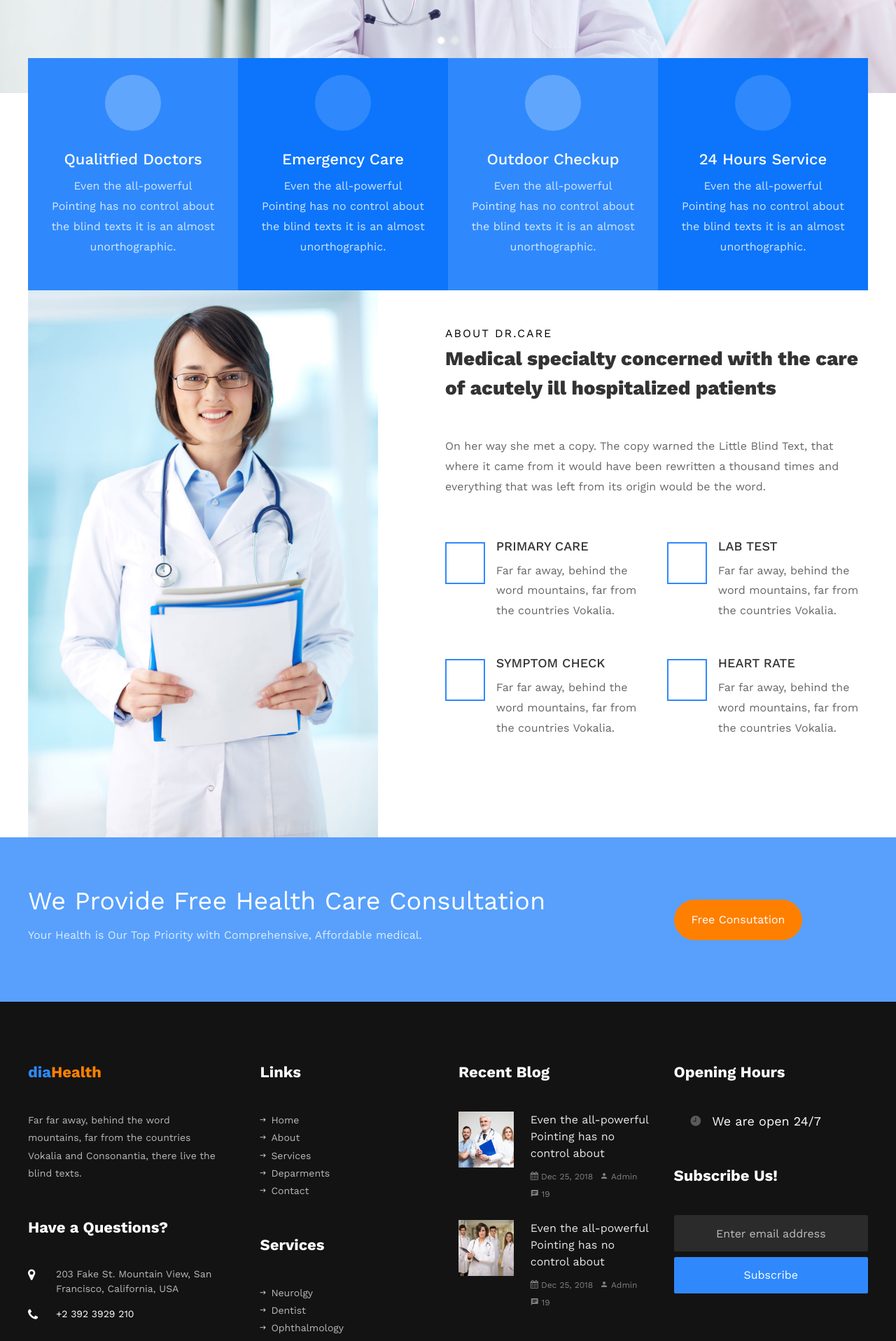
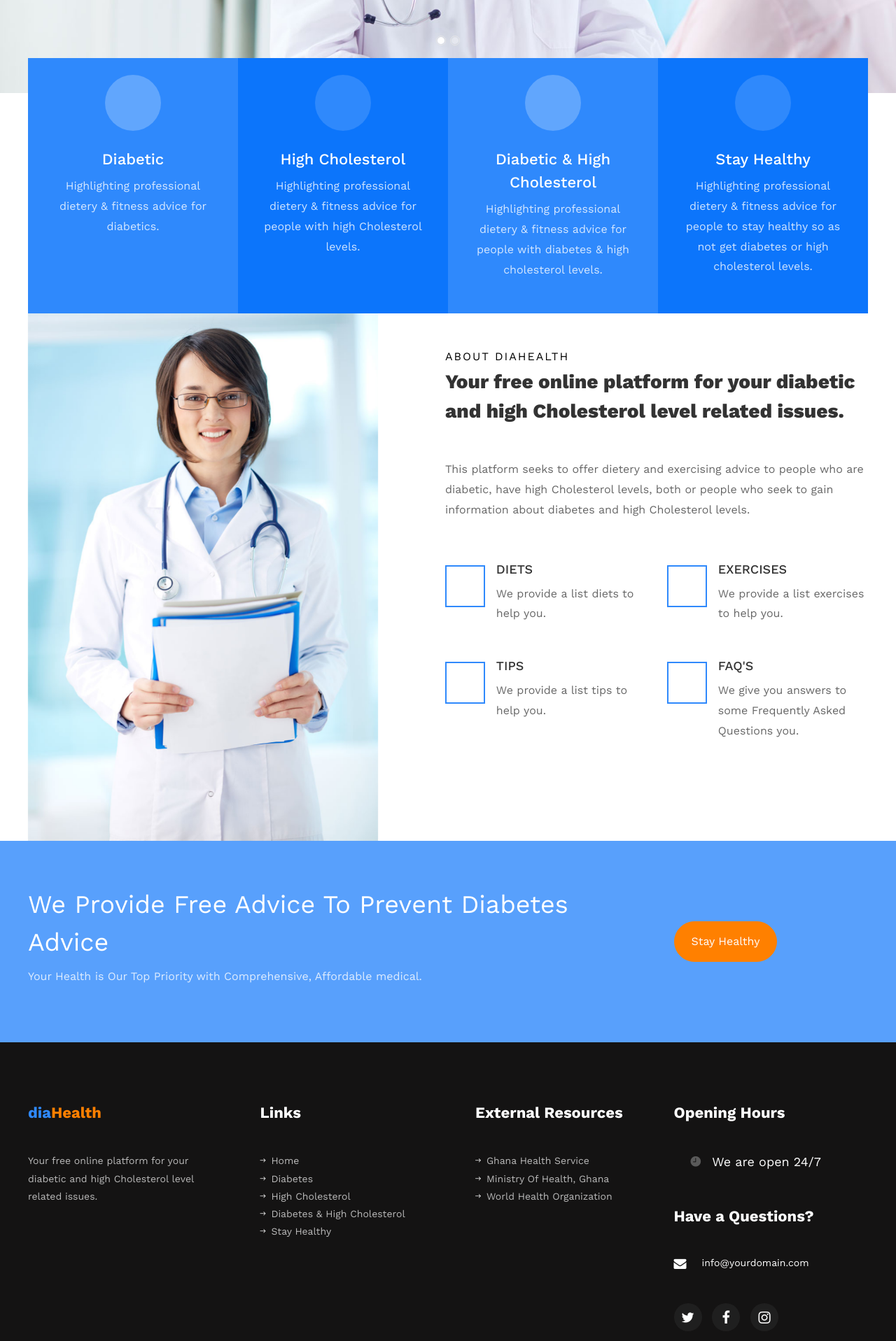
Before and after one commit to ikelvin-Studios/diaHealth, a PHP site: page / in a window 1280 px wide. Shown: the part 600-2517 px from the top of the page at 70% size. Run offline with PHP 8.4, Linux system fonts and the light colour scheme; some libraries are stand-ins or nearby versions; some web fonts are replaced.

Commit message:
Updated contents and links

```diff
--- a/index.php
+++ b/index.php
@@ -107,8 +107,8 @@ if (isset($_GET['page'])) {
 	        	<li class="nav-item  <?=$showHome?>"><a href="./" class="nav-link pl-0">Home</a></li>
 
 	        	<li class="nav-item <?=$showDiabetic?>"><a href="?page=Diabetic" class="nav-link">Diabetic</a></li>
-	        	<li class="nav-item <?=$showCholestrol?>"><a href="?page=High Cholestrol" class="nav-link">High Cholestrol</a></li>
-	        	<li class="nav-item <?=$showBoth?>"><a href="?page=both" class="nav-link">Both Diabetic & High cholestrol</a></li>
+	        	<li class="nav-item <?=$showCholestrol?>"><a href="?page=High Cholestrol" class="nav-link">High Cholesterol</a></li>
+	        	<li class="nav-item <?=$showBoth?>"><a href="?page=both" class="nav-link">Both Diabetic & High cholesterol</a></li>
             <li class="nav-item"><a href="#about" class="nav-link">About</a></li>
 	          <!-- <li class="nav-item"><a href="contact.html" class="nav-link">Contact</a></li> -->
 	        </ul>
@@ -133,72 +133,31 @@ if ($showPage) {
           <div class="col-md">
             <div class="ftco-footer-widget mb-5">
               <h2 class="ftco-heading-2 logo">dia<span>Health</span></h2>
-              <p>Far far away, behind the word mountains, far from the countries Vokalia and Consonantia, there live the blind texts.</p>
+              <p>Your free online platform for your diabetic and high Cholesterol level related issues.</p>
             </div>
-            <div class="ftco-footer-widget mb-5">
-            	<h2 class="ftco-heading-2">Have a Questions?</h2>
-            	<div class="block-23 mb-3">
-	              <ul>
-	                <li><span class="icon icon-map-marker"></span><span class="text">203 Fake St. Mountain View, San Francisco, California, USA</span></li>
-	                <li><a href="#"><span class="icon icon-phone"></span><span class="text">+2 392 3929 210</span></a></li>
-	                <li><a href="#"><span class="icon icon-envelope"></span><span class="text">info@yourdomain.com</span></a></li>
-	              </ul>
-	            </div>
 
-	            <ul class="ftco-footer-social list-unstyled float-md-left float-lft mt-3">
-                <li class="ftco-animate"><a href="#"><span class="icon-twitter"></span></a></li>
-                <li class="ftco-animate"><a href="#"><span class="icon-facebook"></span></a></li>
-                <li class="ftco-animate"><a href="#"><span class="icon-instagram"></span></a></li>
+          </div>
+          <div class="col-md">
+            <div class="ftco-footer-widget mb-5 ml-md-4">
+              <h2 class="ftco-heading-2">Links</h2>
+              <ul class="list-unstyled">
+                <li><a href="./"><span class="ion-ios-arrow-round-forward mr-2"></span>Home</a></li>
+                <li><a href="?page=Diabetic"><span class="ion-ios-arrow-round-forward mr-2"></span>Diabetes</a></li>
+                <li><a href="?page=High Cholestrol"><span class="ion-ios-arrow-round-forward mr-2"></span>High Cholesterol</a></li>
+                <li><a href="?page=both"><span class="ion-ios-arrow-round-forward mr-2"></span>Diabetes & High Cholesterol</a></li>
+                <li><a href="?page=Stay Healthy"><span class="ion-ios-arrow-round-forward mr-2"></span>Stay Healthy</a></li>
               </ul>
             </div>
           </div>
           <div class="col-md">
             <div class="ftco-footer-widget mb-5 ml-md-4">
-              <h2 class="ftco-heading-2">Links</h2>
+              <h2 class="ftco-heading-2">External Resources</h2>
               <ul class="list-unstyled">
-                <li><a href="#"><span class="ion-ios-arrow-round-forward mr-2"></span>Home</a></li>
-                <li><a href="#"><span class="ion-ios-arrow-round-forward mr-2"></span>About</a></li>
-                <li><a href="#"><span class="ion-ios-arrow-round-forward mr-2"></span>Services</a></li>
-                <li><a href="#"><span class="ion-ios-arrow-round-forward mr-2"></span>Deparments</a></li>
-                <li><a href="#"><span class="ion-ios-arrow-round-forward mr-2"></span>Contact</a></li>
+                <li><a href="https://www.ghanahealthservice.org/"><span class="ion-ios-arrow-round-forward mr-2"></span>Ghana Health Service</a></li>
+                <li><a href="https://www.moh.gov.gh/"><span class="ion-ios-arrow-round-forward mr-2"></span>Ministry Of Health, Ghana</a></li>
+                <li><a href="https://www.who.int/"><span class="ion-ios-arrow-round-forward mr-2"></span>World Health Organization</a></li>
+
               </ul>
-            </div>
-            <div class="ftco-footer-widget mb-5 ml-md-4">
-              <h2 class="ftco-heading-2">Services</h2>
-              <ul class="list-unstyled">
-                <li><a href="#"><span class="ion-ios-arrow-round-forward mr-2"></span>Neurolgy</a></li>
-                <li><a href="#"><span class="ion-ios-arrow-round-forward mr-2"></span>Dentist</a></li>
-                <li><a href="#"><span class="ion-ios-arrow-round-forward mr-2"></span>Ophthalmology</a></li>
-                <li><a href="#"><span class="ion-ios-arrow-round-forward mr-2"></span>Cardiology</a></li>
-                <li><a href="#"><span class="ion-ios-arrow-round-forward mr-2"></span>Surgery</a></li>
-              </ul>
-            </div>
-          </div>
-          <div class="col-md">
-            <div class="ftco-footer-widget mb-5">
-              <h2 class="ftco-heading-2">Recent Blog</h2>
-              <div class="block-21 mb-4 d-flex">
-                <a class="blog-img mr-4" style="background-image: url(static/images/image_1.jpg);"></a>
-                <div class="text">
-                  <h3 class="heading"><a href="#">Even the all-powerful Pointing has no control about</a></h3>
-                  <div class="meta">
-                    <div><a href="#"><span class="icon-calendar"></span> Dec 25, 2018</a></div>
-                    <div><a href="#"><span class="icon-person"></span> Admin</a></div>
-                    <div><a href="#"><span class="icon-chat"></span> 19</a></div>
-                  </div>
-                </div>
-              </div>
-              <div class="block-21 mb-5 d-flex">
-                <a class="blog-img mr-4" style="background-image: url(static/images/image_2.jpg);"></a>
-                <div class="text">
-                  <h3 class="heading"><a href="#">Even the all-powerful Pointing has no control about</a></h3>
-                  <div class="meta">
-                    <div><a href="#"><span class="icon-calendar"></span> Dec 25, 2018</a></div>
-                    <div><a href="#"><span class="icon-person"></span> Admin</a></div>
-                    <div><a href="#"><span class="icon-chat"></span> 19</a></div>
-                  </div>
-                </div>
-              </div>
             </div>
           </div>
           <div class="col-md">
@@ -206,7 +165,7 @@ if ($showPage) {
             	<h2 class="ftco-heading-2">Opening Hours</h2>
             	<h3 class="open-hours pl-4"><span class="ion-ios-time mr-3"></span>We are open 24/7</h3>
             </div>
-            <div class="ftco-footer-widget mb-5">
+            <!-- <div class="ftco-footer-widget mb-5">
             	<h2 class="ftco-heading-2">Subscribe Us!</h2>
               <form action="#" class="subscribe-form">
                 <div class="form-group">
@@ -214,6 +173,22 @@ if ($showPage) {
                   <input type="submit" value="Subscribe" class="form-control submit px-3">
                 </div>
               </form>
+            </div> -->
+            <div class="ftco-footer-widget mb-5">
+              <h2 class="ftco-heading-2">Have a Questions?</h2>
+              <div class="block-23 mb-3">
+                <ul>
+                  <!-- <li><span class="icon icon-map-marker"></span><span class="text">203 Fake St. Mountain View, San Francisco, California, USA</span></li> -->
+                  <!-- <li><a href="#"><span class="icon icon-phone"></span><span class="text">+2 392 3929 210</span></a></li> -->
+                  <li><a href="mailto:info@yourdomain.com"><span class="icon icon-envelope"></span><span class="text">info@yourdomain.com</span></a></li>
+                </ul>
+              </div>
+
+              <ul class="ftco-footer-social list-unstyled float-md-left float-lft mt-3">
+                <li class="ftco-animate"><a href="#"><span class="icon-twitter"></span></a></li>
+                <li class="ftco-animate"><a href="#"><span class="icon-facebook"></span></a></li>
+                <li class="ftco-animate"><a href="#"><span class="icon-instagram"></span></a></li>
+              </ul>
             </div>
           </div>
         </div>
--- a/pages/home.php
+++ b/pages/home.php
@@ -5,9 +5,9 @@
         <div class="container">
           <div class="row no-gutters slider-text align-items-center justify-content-start" data-scrollax-parent="true">
           <div class="col-md-6 text ftco-animate">
-            <h1 class="mb-4">Helping Your <span>Stay Happy One</span></h1>
-            <h3 class="subheading">Everyday We Bring Hope and Smile to the Patient We Serve</h3>
-            <p><a href="#" class="btn btn-secondary px-4 py-3 mt-3">View our works</a></p>
+            <h1 class="mb-4">welcome to <span>diaHealth.</span></h1>
+            <h3 class="subheading">Your free online platform for your diabetic and high Cholesterol level related issues.</h3>
+            <p><a href="?page=Stay Healthy" class="btn btn-secondary px-4 py-3 mt-3">Stay Healthy</a></p>
           </div>
         </div>
         </div>
@@ -19,8 +19,8 @@
           <div class="row no-gutters slider-text align-items-center justify-content-start" data-scrollax-parent="true">
           <div class="col-md-6 text ftco-animate">
             <h1 class="mb-4">We Care <span>About Your Health</span></h1>
-            <h3 class="subheading">Your Health is Our Top Priority with Comprehensive, Affordable medical.</h3>
-            <p><a href="#" class="btn btn-secondary px-4 py-3 mt-3">View our works</a></p>
+            <h3 class="subheading">Your Health is Our Top Priority with Comprehensive, High Quality Medical Advice.</h3>
+            <p><a href="?page=Stay Healthy" class="btn btn-secondary px-4 py-3 mt-3">Stay Healthy</a></p>
           </div>
         </div>
         </div>
@@ -33,22 +33,11 @@
           <div class="col-md-3 d-flex services align-self-stretch p-4 ftco-animate">
             <div class="media block-6 d-block text-center">
               <div class="icon d-flex justify-content-center align-items-center">
-            		<span class="flaticon-doctor"></span>
-              </div>
-              <div class="media-body p-2 mt-3">
-                <h3 class="heading">Qualitfied Doctors</h3>
-                <p>Even the all-powerful Pointing has no control about the blind texts it is an almost unorthographic.</p>
-              </div>
-            </div>
-          </div>
-          <div class="col-md-3 d-flex services align-self-stretch p-4 ftco-animate">
-            <div class="media block-6 d-block text-center">
-              <div class="icon d-flex justify-content-center align-items-center">
             		<span class="flaticon-ambulance"></span>
               </div>
               <div class="media-body p-2 mt-3">
-                <h3 class="heading">Emergency Care</h3>
-                <p>Even the all-powerful Pointing has no control about the blind texts it is an almost unorthographic.</p>
+                <h3 class="heading">Diabetic</h3>
+                <p>Highlighting professional dietery & fitness advice for diabetics.</p>
               </div>
             </div>
           </div>
@@ -58,8 +47,8 @@
             		<span class="flaticon-stethoscope"></span>
               </div>
               <div class="media-body p-2 mt-3">
-                <h3 class="heading">Outdoor Checkup</h3>
-                <p>Even the all-powerful Pointing has no control about the blind texts it is an almost unorthographic.</p>
+                <h3 class="heading">High Cholesterol</h3>
+                <p>Highlighting professional dietery & fitness advice for people with high Cholesterol levels.</p>
               </div>
             </div>
           </div>
@@ -69,8 +58,19 @@
             		<span class="flaticon-24-hours"></span>
               </div>
               <div class="media-body p-2 mt-3">
-                <h3 class="heading">24 Hours Service</h3>
-                <p>Even the all-powerful Pointing has no control about the blind texts it is an almost unorthographic.</p>
+                <h3 class="heading">Diabetic & High Cholesterol</h3>
+                <p>Highlighting professional dietery & fitness advice for people with diabetes & high cholesterol levels.</p>
+              </div>
+            </div>
+          </div>
+          <div class="col-md-3 d-flex services align-self-stretch p-4 ftco-animate">
+            <div class="media block-6 d-block text-center">
+              <div class="icon d-flex justify-content-center align-items-center">
+            		<span class="flaticon-doctor"></span>
+              </div>
+              <div class="media-body p-2 mt-3">
+                <h3 class="heading">Stay Healthy</h3>
+                <p>Highlighting professional dietery & fitness advice for people to stay healthy so as not get diabetes or high cholesterol levels.</p>
               </div>
             </div>
           </div>
@@ -86,19 +86,19 @@
 					<div class="col-md-7 wrap-about py-4 py-md-5 ftco-animate">
 	          <div class="heading-section mb-5">
 	          	<div class="pl-md-5 ml-md-5">
-		          	<span class="subheading">About Dr.care</span>
-		            <h2 class="mb-4" style="font-size: 28px;">Medical specialty concerned with the care of acutely ill hospitalized patients</h2>
+		          	<span class="subheading">About diaHealth</span>
+		            <h2 class="mb-4" style="font-size: 28px;">Your free online platform for your diabetic and high Cholesterol level related issues.</h2>
 	            </div>
 	          </div>
 	          <div class="pl-md-5 ml-md-5 mb-5">
-							<p>On her way she met a copy. The copy warned the Little Blind Text, that where it came from it would have been rewritten a thousand times and everything that was left from its origin would be the word.</p>
+							<p>This platform seeks to offer dietery and exercising advice to people who are diabetic, have high Cholesterol levels, both or people who seek to gain information about diabetes and high Cholesterol levels.</p>
 							<div class="row mt-5 pt-2">
 								<div class="col-lg-6">
 									<div class="services-2 d-flex">
 										<div class="icon mt-2 mr-3 d-flex justify-content-center align-items-center"><span class="flaticon-first-aid-kit"></span></div>
 										<div class="text">
-											<h3>Primary Care</h3>
-											<p>Far far away, behind the word mountains, far from the countries Vokalia.</p>
+											<h3>Diets</h3>
+											<p>We provide a list diets to help you.</p>
 										</div>
 									</div>
 								</div>
@@ -106,8 +106,8 @@
 									<div class="services-2 d-flex">
 										<div class="icon mt-2 mr-3 d-flex justify-content-center align-items-center"><span class="flaticon-dropper"></span></div>
 										<div class="text">
-											<h3>Lab Test</h3>
-											<p>Far far away, behind the word mountains, far from the countries Vokalia.</p>
+											<h3>Exercises</h3>
+											<p>We provide a list exercises to help you.</p>
 										</div>
 									</div>
 								</div>
@@ -115,8 +115,8 @@
 									<div class="services-2 d-flex">
 										<div class="icon mt-2 mr-3 d-flex justify-content-center align-items-center"><span class="flaticon-experiment-results"></span></div>
 										<div class="text">
-											<h3>Symptom Check</h3>
-											<p>Far far away, behind the word mountains, far from the countries Vokalia.</p>
+											<h3>Tips</h3>
+											<p>We provide a list tips to help you.</p>
 										</div>
 									</div>
 								</div>
@@ -124,8 +124,8 @@
 									<div class="services-2 d-flex">
 										<div class="icon mt-2 mr-3 d-flex justify-content-center align-items-center"><span class="flaticon-heart-rate"></span></div>
 										<div class="text">
-											<h3>Heart Rate</h3>
-											<p>Far far away, behind the word mountains, far from the countries Vokalia.</p>
+											<h3>FAQ's</h3>
+											<p>We give you answers to some Frequently Asked Questions you.</p>
 										</div>
 									</div>
 								</div>
@@ -141,12 +141,12 @@
 			<div class="container">
 				<div class="row">
 					<div class="col-md-9">
-						<h2>We Provide Free Health Care Consultation</h2>
+						<h2>We Provide Free Advice To Prevent Diabetes Advice</h2>
 						<p class="mb-0">Your Health is Our Top Priority with Comprehensive, Affordable medical.</p>
 						<p></p>
 					</div>
 					<div class="col-md-3 d-flex align-items-center">
-						<p class="mb-0"><a href="#" class="btn btn-secondary px-4 py-3">Free Consutation</a></p>
+						<p class="mb-0"><a href="?page=Stay Healthy" class="btn btn-secondary px-4 py-3">Stay Healthy</a></p>
 					</div>
 				</div>
 			</div>
--- a/pages/page.php
+++ b/pages/page.php
@@ -2,9 +2,9 @@
   <div class="container">
     <div class="row justify-content-center mb-5 pb-2">
       <div class="col-md-8 text-center heading-section ftco-animate">
-        <span class="subheading">Departments</span>
+        <span class="subheading">Subject</span>
         <h2 class="mb-4"><?=$page?></h2>
-        <p>Separated they live in. A small river named Duden flows by their place and supplies it with the necessary regelialia. It is a paradisematic country</p>
+        <p>Let's work together to fight <?=$page?></p>
       </div>
     </div>
     <div class="ftco-departments">
```
